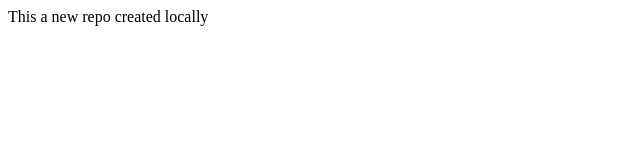
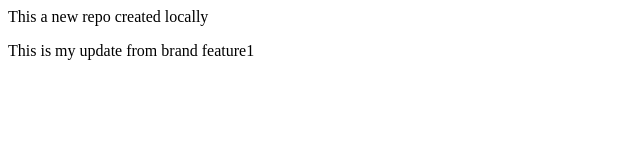
Before and after one commit to vandit-11/localrepo, a plain HTML site: page index.html in a window 1280 px wide. Shown: the whole page, without its empty margins (0-640 px from the left). Drawn offline with Linux system fonts and the light colour scheme.

Commit message:
Modification from branch feature1

```diff
--- a/index.html
+++ b/index.html
@@ -1 +1,2 @@
 <p>This a new repo created locally</p>
+<p>This is my update from brand feature1</p>
```
